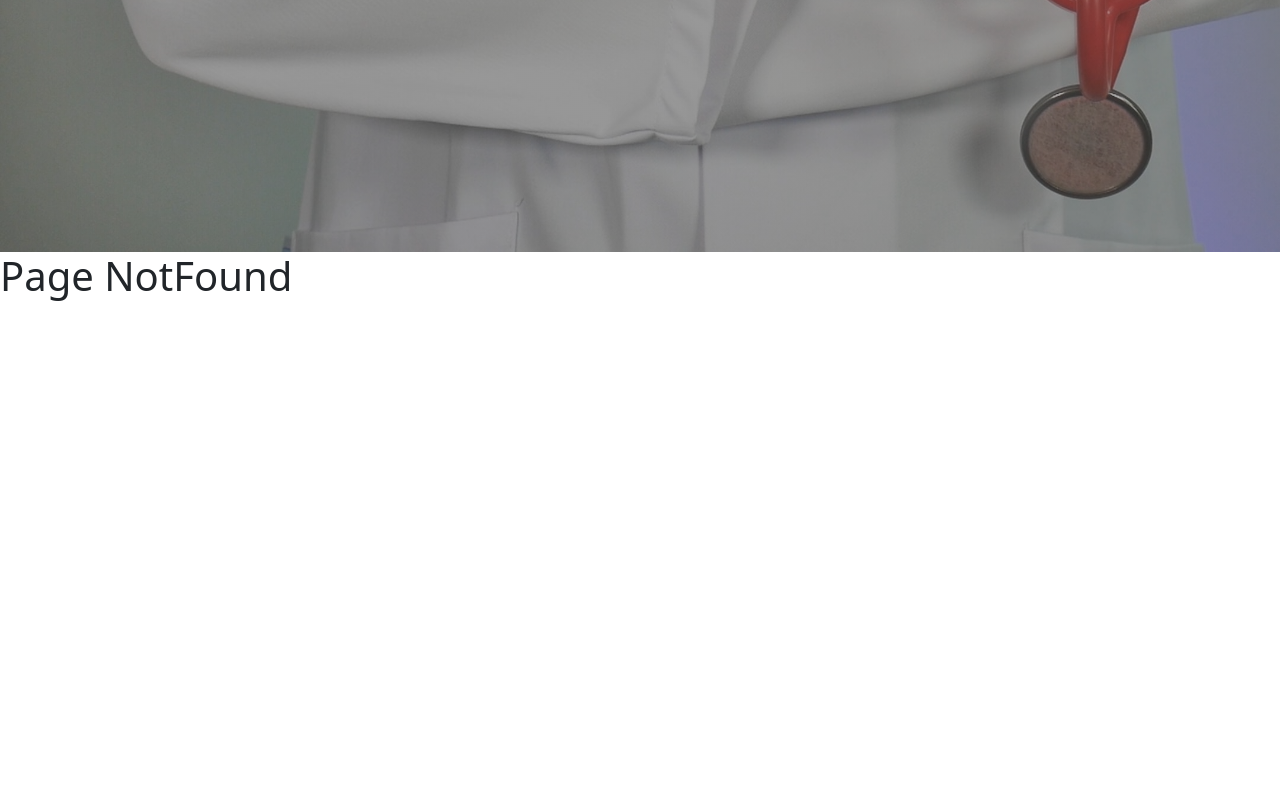
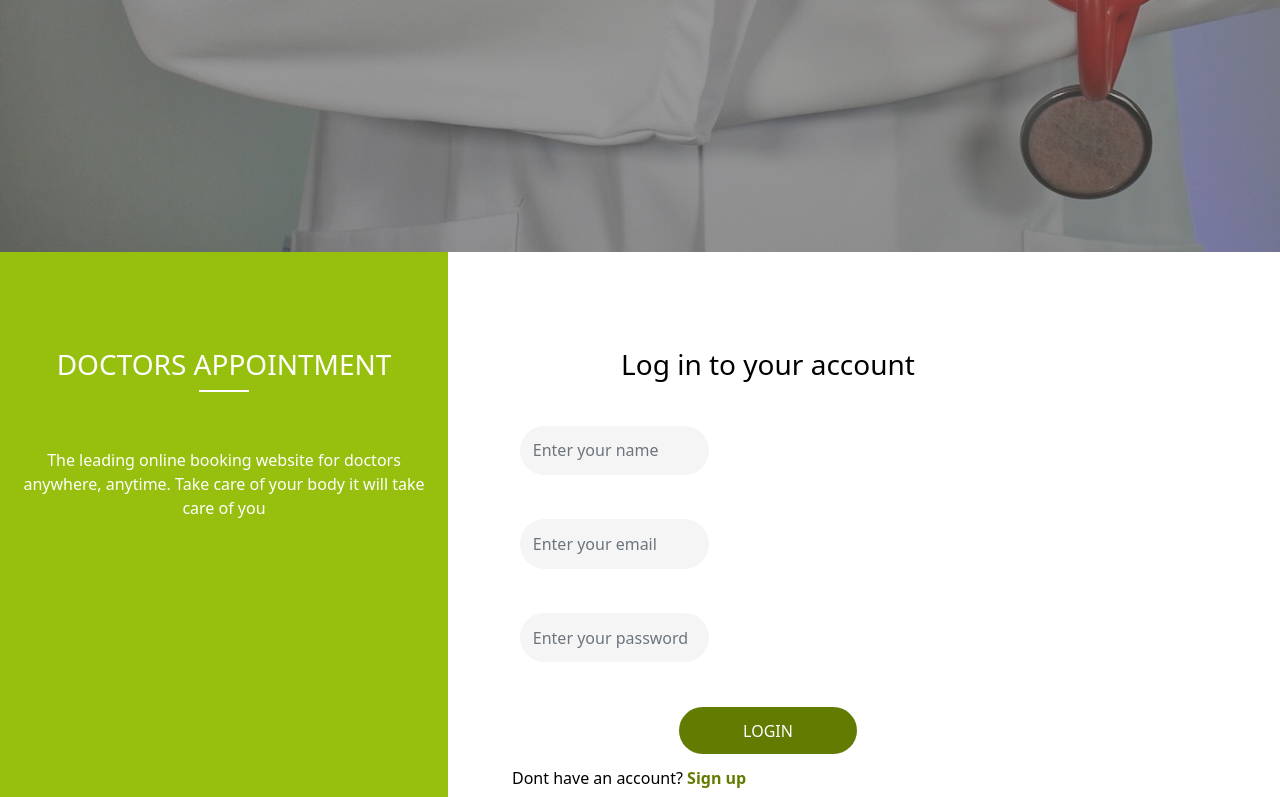
Before and after one commit to jmoseka/doctor_appointment_frontend, a React (Create React App) app: page /signin in a window 1280 px wide. Shown: the part 548-1345 px from the top of the page. Before the commit the page ends 856 px from the top, so only its background shows below. Built offline with nearby package versions, Linux system fonts and the light colour scheme; a web font is replaced by a local one.

Commit message:
Update links

```diff
--- a/src/App.js
+++ b/src/App.js
@@ -1,27 +1,22 @@
 import { Route, Routes } from 'react-router-dom';
-import Signin from './components/auth/signin';
-// import AddDoctor from './components/addDoctor/AddDoctor';
-// import Appointments from './components/Appointments';
+import AddDoctor from './components/addDoctor/AddDoctor';
+import Appointments from './components/Appointments';
 import Signup from './components/auth/signup';
 import Splashscreen from './components/auth/splash_screen';
-// import DeleteDoctor from './components/DeleteDoctor';
-// import Doctors from './components/Doctors';
-// import Navbar from './components/Navbar';
-// import NewAppointment from './components/NewAppointment';
+import Signin from './components/auth/signin';
+import DeleteDoctor from './components/DeleteDoctor';
+import Doctors from './components/Doctors';
+import Navbar from './components/Navbar';
+import NewAppointment from './components/NewAppointment';
 import NotFound from './components/NotFound';
 
-const App = () => (
+const App = () => {
+  const hasAccount = () => 'yes';
+
+  if (hasAccount === 'yes') {
+    return (
       <div>
-    <Splashscreen />
-
-    <Routes>
-      <Route path="/" element={<Splashscreen />} />
-      <Route path="/signup" element={<Signup />} />
-      <Route path="/signup" element={<Signin />} />
-      <Route path="/*" element={<NotFound />} />
-    </Routes>
-
-    {/* <Navbar />
+        <Navbar />
         <section id="main-sec">
           <Routes>
             <Route path="/" element={<Doctors />} />
@@ -31,8 +26,22 @@ const App = () => (
             <Route path="/delete_doctor" element={<DeleteDoctor />} />
             <Route path="/*" element={<NotFound />} />
           </Routes>
-    </section> */}
+        </section>
       </div>
     );
+  }
+  return (
+    <div>
+      <Splashscreen />
+      <Routes>
+        <Route path="/splashscreen" element={<Splashscreen />} />
+        <Route path="/signup" element={<Signup />} />
+        <Route path="/signin" element={<Signin />} />
+      </Routes>
+
+    </div>
+
+  );
+};
 
 export default App;
--- a/src/components/auth/signin.js
+++ b/src/components/auth/signin.js
@@ -43,14 +43,14 @@ function Signin() {
           </form>
 
           <div className="signup-buttons mt-5 text-center">
-            <Link className="style-btn rounded-pill" to="/">LOGIN</Link>
+            <Link className="style-btn rounded-pill" to="/splashscreen">LOGIN</Link>
           </div>
 
           <div className="notice-account mt-4">
             <p>
               Dont have an account?
               {' '}
-              <span className="login-link"><Link to="/signin" id="login-on-signup">Sign up</Link></span>
+              <span className="login-link"><Link to="/signup" id="login-on-signup">Sign up</Link></span>
             </p>
           </div>
         </div>
--- a/src/components/auth/signup.js
+++ b/src/components/auth/signup.js
@@ -47,14 +47,14 @@ function Signup() {
           </form>
 
           <div className="signup-buttons mt-4 text-center">
-            <Link className="style-btn rounded-pill" to="/">SIGN UP</Link>
+            <Link className="style-btn rounded-pill" to="/splashscreen">SIGN UP</Link>
           </div>
 
           <div className="notice-account mt-3">
             <p>
               Already have an account?
               {' '}
-              <span><Link className="login-link" id="signup-on-login" to="/">Login</Link></span>
+              <span><Link className="login-link" id="signup-on-login" to="/signin">Login</Link></span>
             </p>
           </div>
         </div>
--- a/src/components/auth/splash_screen.js
+++ b/src/components/auth/splash_screen.js
@@ -13,7 +13,7 @@ function Splashscreen() {
       </div>
       <div className="btn-container d-flex flex-column mt-5 pt-5 align-items-center text-center">
         <Link className="h6 rounded-pill splash-btn" to="/signup">GET STARTED</Link>
-        <Link className="h6 rounded-pill splash-btn" to="./signin">LOGIN</Link>
+        <Link className="h6 rounded-pill splash-btn" to="/signin">LOGIN</Link>
       </div>
     </div>
   );
```
Lines whose indentation alone changed are shown as unchanged.
